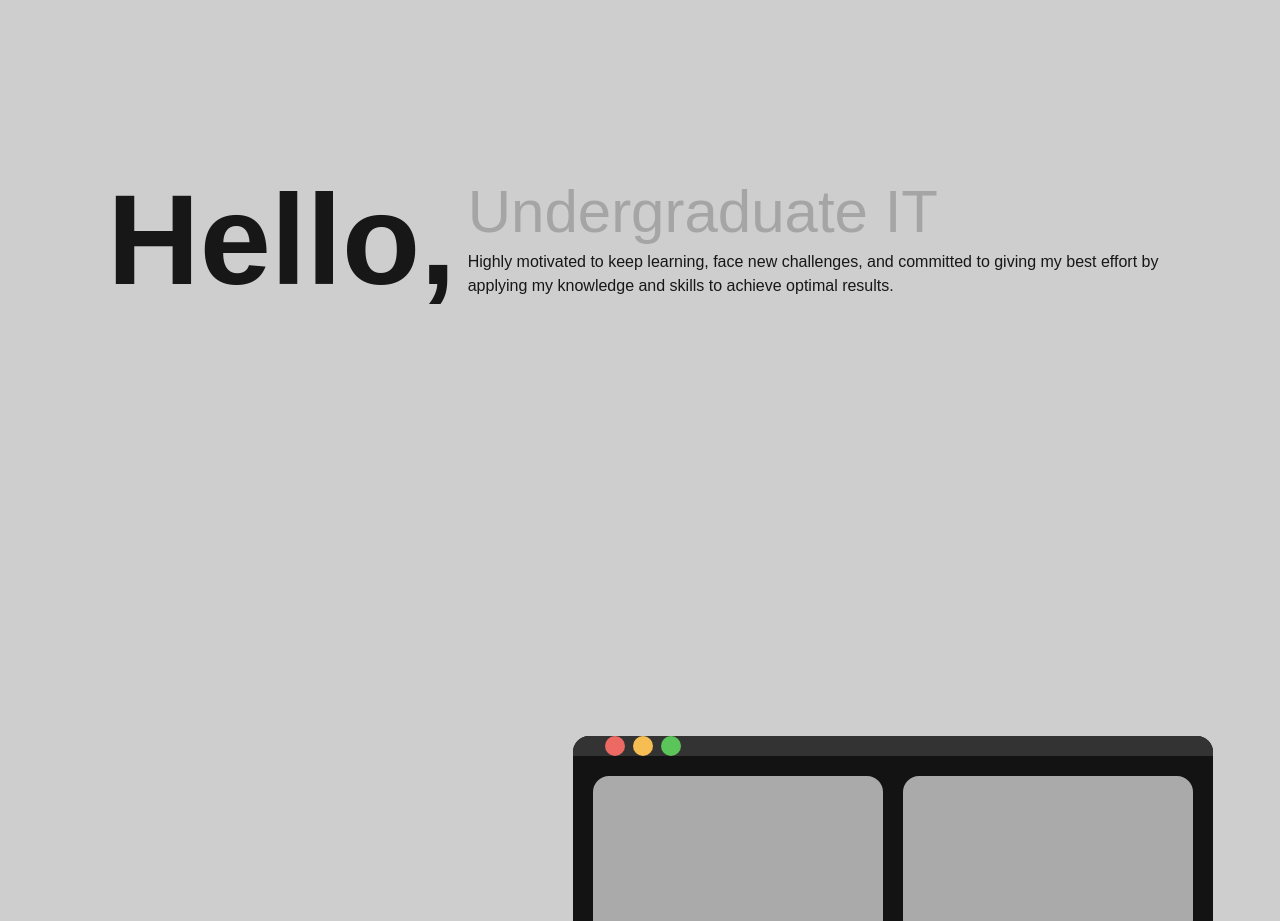
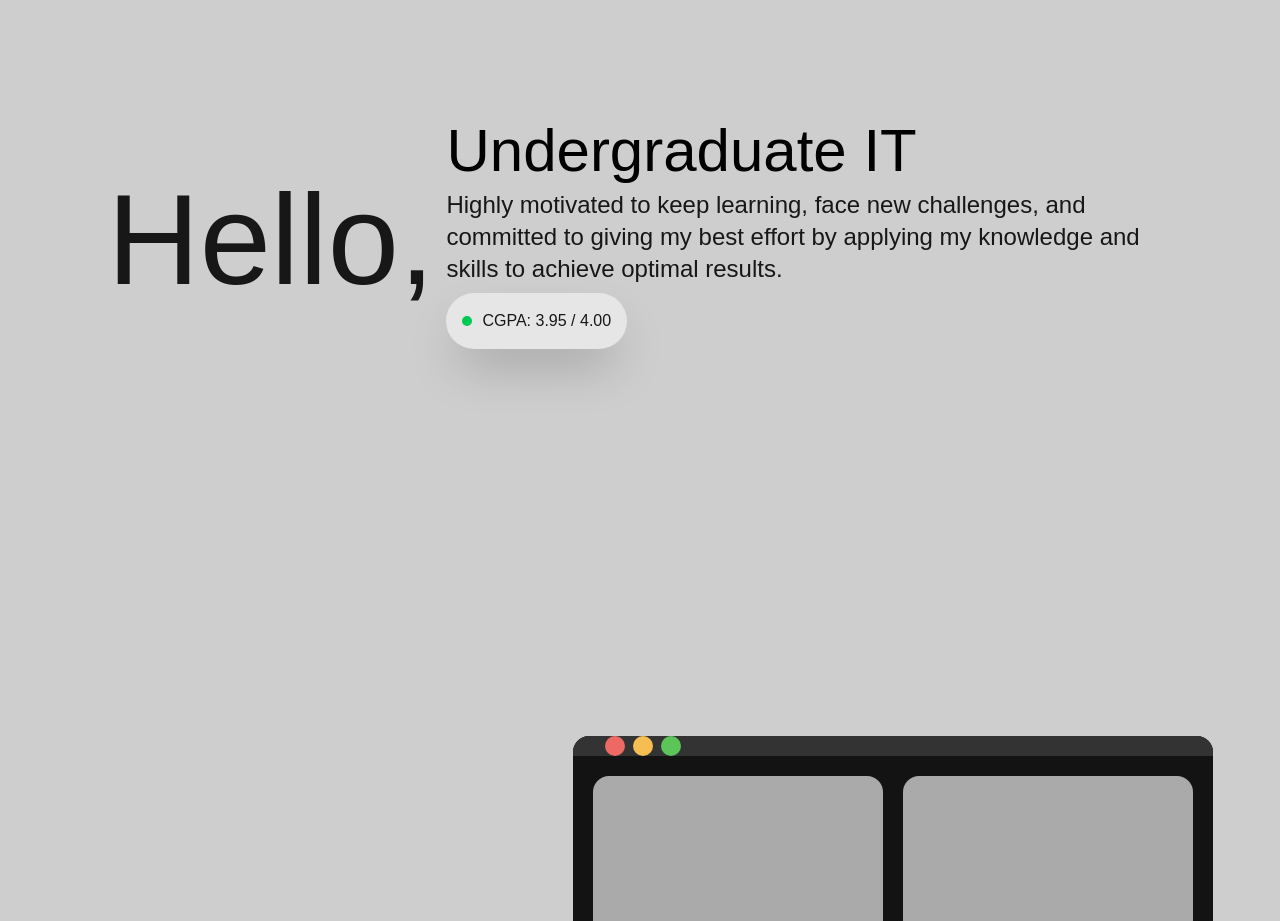
Before and after one commit to xiaosongpi/Portfolio, a Next.js app in the folder my-app/: page / in a window 1280 px wide. Shown: the part 960-1881 px from the top of the page. Built offline with nearby package versions, Linux system fonts and the light colour scheme.

Commit message:
Adding CGPA to about section

```diff
--- a/my-app/src/app/components/About.jsx
+++ b/my-app/src/app/components/About.jsx
@@ -2,10 +2,14 @@ export default function About() {
     return (
         <div className="w-full max-w-[1440] h-screen mx-auto px-12 flex items-center justify-center">
             <div className="w-[90%] grid grid-cols-[auto_1fr] items-center justify-center gap-3">
-                <p className="text-9xl font-bold">Hello, </p>
+                <p className="text-9xl">Hello, </p>
                 <div className="flex flex-col gap-2">
-                    <p className="text-6xl text-[#a5a5a5]">Undergraduate IT</p>
-                    <p className="text-1xl">Highly motivated to keep learning, face new challenges, and committed to giving my best effort by applying my knowledge and skills to achieve optimal results.</p>
+                    <p className="text-6xl text-[#000000]">Undergraduate IT</p>
+                    <p className="text-2xl">Highly motivated to keep learning, face new challenges, and committed to giving my best effort by applying my knowledge and skills to achieve optimal results.</p>
+                    <div className="px-4 mb-2.5 h-14 w-fit rounded-full shadow-2xl flex items-center gap-2.5 bg-[#e6e6e6]">
+                        <div className="h-2.5 w-2.5 rounded-full bg-green-500" />
+                        <p>CGPA: 3.95 / 4.00</p>
+                    </div>
                 </div>
             </div>
         </div>
```
